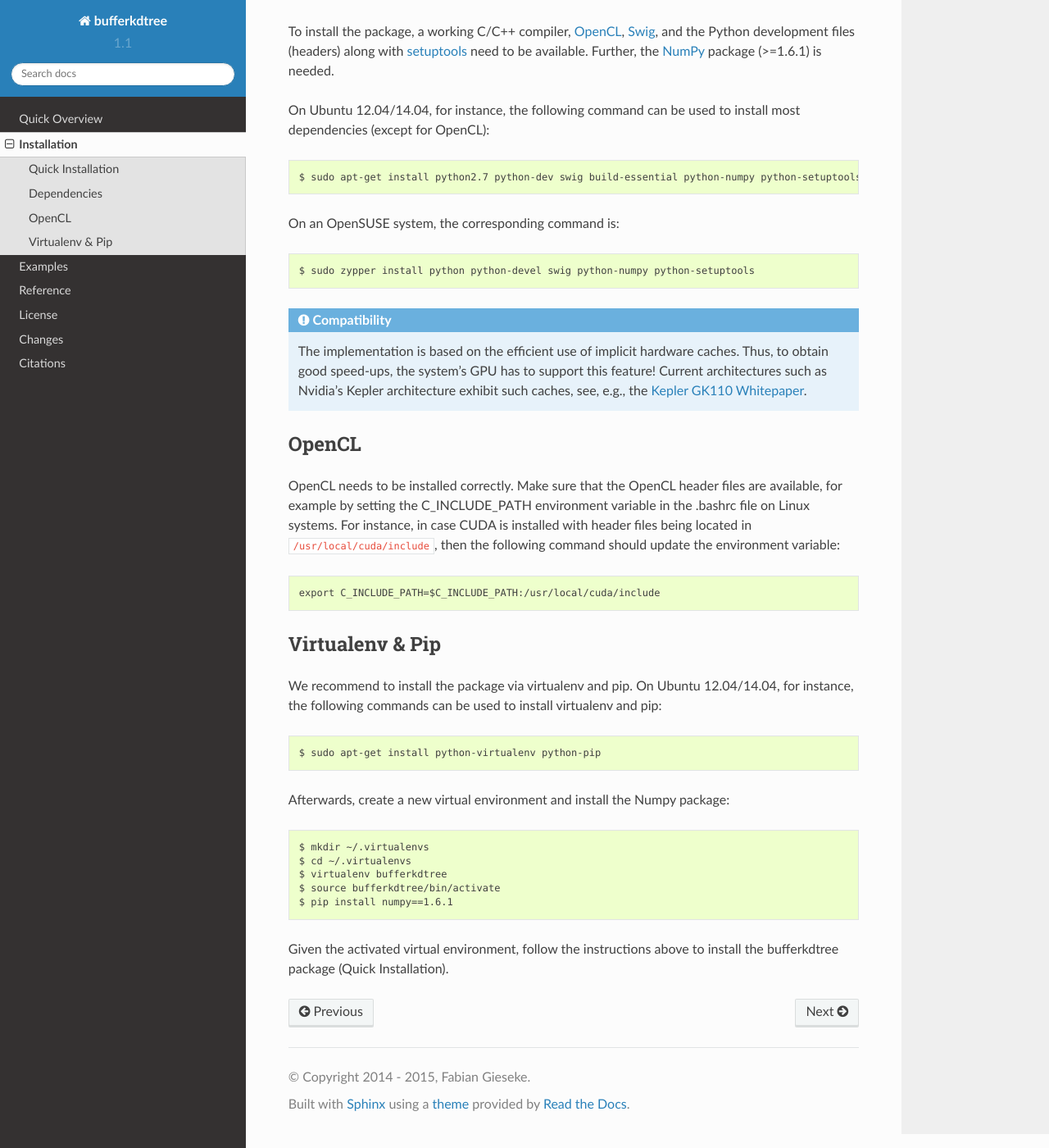
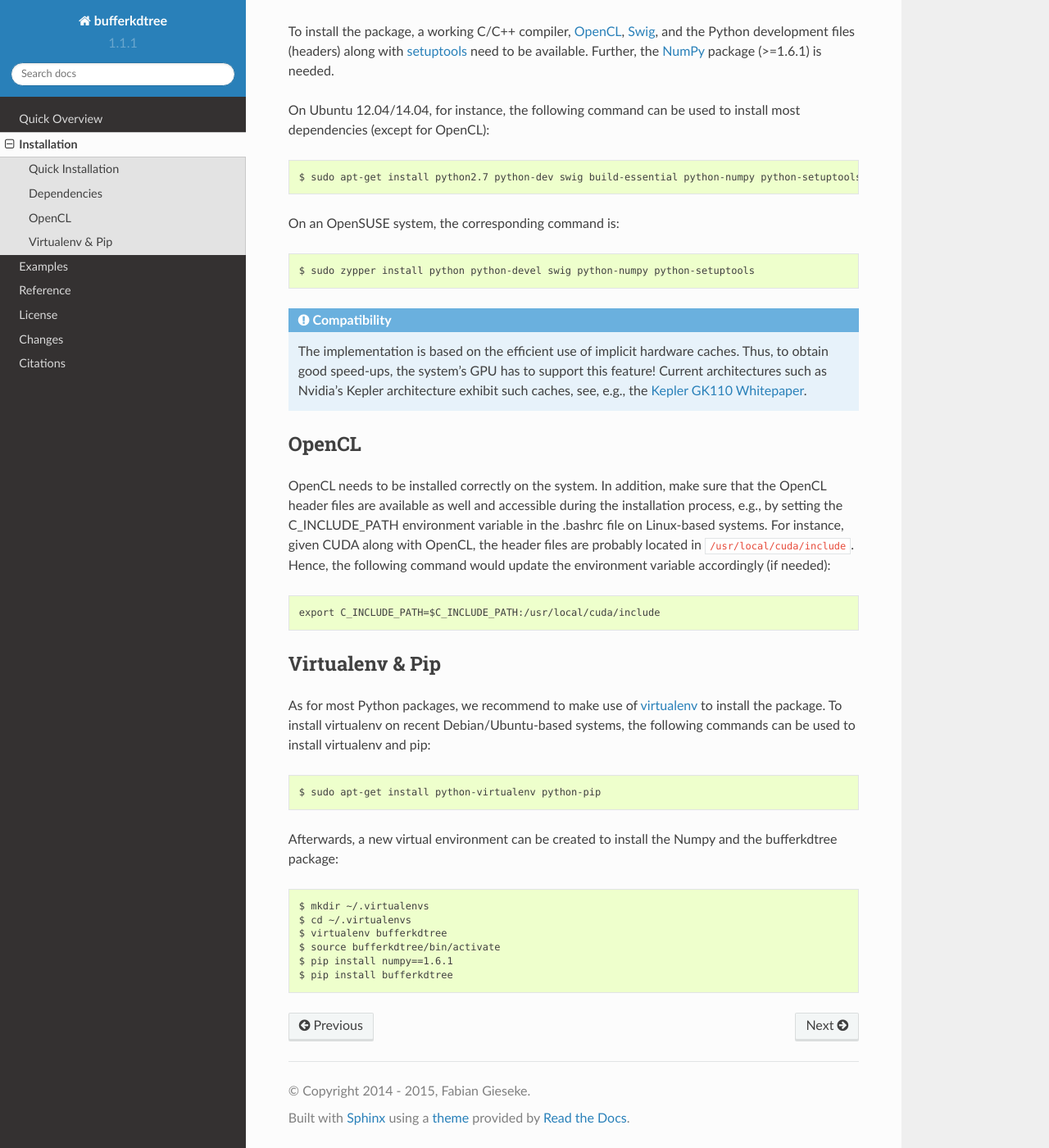
Before and after one commit to gieseke/bufferkdtree, a Sphinx documentation site: the page built from docs/install.rst, in a window 1280 px wide and 1400 px high, scrolled down 959 px. Shown: the whole window at 82% size. Built offline with Sphinx 7.4.7 and the Read the Docs theme 2.0.0, drawn with Linux system fonts in a browser that asks for light colours; formulas are drawn with MathJax 3; some of the changed text lies outside the part shown.

```diff
--- a/bufferkdtree/__init__.py
+++ b/bufferkdtree/__init__.py
@@ -6,4 +6,4 @@ Created on 15.09.2015
 
 import os
 
-__version__ = '1.1'
+__version__ = '1.1.1'
--- a/docs/changes.rst
+++ b/docs/changes.rst
@@ -2,6 +2,10 @@
 
 Changes
 =======
+
+Release 1.1.1 (Dezember 2015)
+-----------------------------
+* Updated documentation
 
 Release 1.1 (Dezember 2015)
 -----------------------------
--- a/docs/install.rst
+++ b/docs/install.rst
@@ -50,23 +50,22 @@ On an OpenSUSE system, the corresponding command is::
 OpenCL
 ------
 
-OpenCL needs to be installed correctly. Make sure that the OpenCL header files are available, for example by setting the C_INCLUDE_PATH environment variable in the .bashrc file on Linux systems. For instance, in case CUDA is installed with header files being located in ``/usr/local/cuda/include``, then the following command should update the environment variable::
+OpenCL needs to be installed correctly on the system. In addition, make sure that the OpenCL header files are available as well and accessible during the installation process, e.g., by setting the C_INCLUDE_PATH environment variable in the .bashrc file on Linux-based systems. For instance, given CUDA along with OpenCL, the header files are probably located in ``/usr/local/cuda/include``. Hence, the following command would update the environment variable accordingly (if needed)::
 
    export C_INCLUDE_PATH=$C_INCLUDE_PATH:/usr/local/cuda/include
 
 Virtualenv & Pip
 ----------------
 
-We recommend to install the package via virtualenv and pip. On Ubuntu 12.04/14.04, for instance, the following commands can be used to install virtualenv and pip::
+As for most Python packages, we recommend to make use of `virtualenv <https://pypi.python.org/pypi/virtualenv>`_ to install the package. To install virtualenv on recent Debian/Ubuntu-based systems, the following commands can be used to install virtualenv and pip::
 
    $ sudo apt-get install python-virtualenv python-pip
 
-Afterwards, create a new virtual environment and install the Numpy package::
+Afterwards, a new virtual environment can be created to install the Numpy and the bufferkdtree package::
 
    $ mkdir ~/.virtualenvs
    $ cd ~/.virtualenvs
    $ virtualenv bufferkdtree
    $ source bufferkdtree/bin/activate
    $ pip install numpy==1.6.1
-
-Given the activated virtual environment, follow the instructions above to install the bufferkdtree package (Quick Installation).
+   $ pip install bufferkdtree
```
Also changed, not shown: other parts of docs/install.rst (+4 -4 lines), README.rst (+12 -12 lines), docs/examples.rst (+4 -4 lines).
